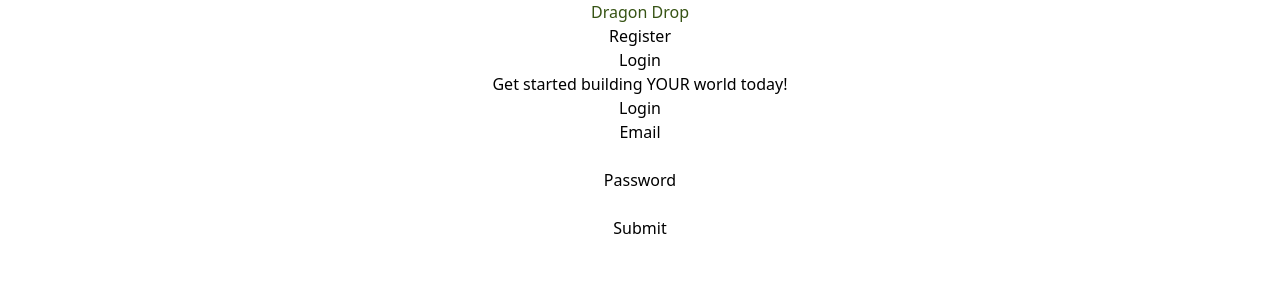
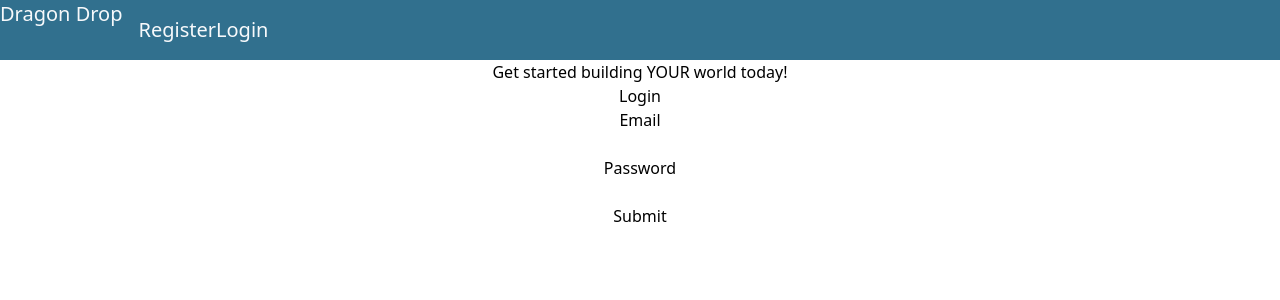
Before and after one commit to 0lgaP/Dragon-Drop, a React (Create React App) app in the folder client/: page /login in a window 1280 px wide. Shown: the top 300 px of the page. Built offline with nearby package versions, Linux system fonts and the light colour scheme.

Commit message:
add formatting to header and navbar to make layout clearer

```diff
--- a/client/src/components/Header.jsx
+++ b/client/src/components/Header.jsx
@@ -14,32 +14,44 @@ const userAuth = window.localStorage.getItem("user_id")
   if (userAuth && JSON.parse(userAuth) === auth.user_id) {
     const { u_id } = auth.user_id
     return (
-      <div className="header bg-blue-3170be ">
-        <div className="header-left">
+      <section className="bg-header text-xl text-textcolor flex flex-row" >
+        <div className="m-4">
           <img className="logo"></img>
-          <h2 id="app-name" className="text-lime-900">Dragon Drop</h2>
+          <h2 id="app-name" className="">Dragon Drop</h2>
         </div>
-        <div className="header-right">
+        <div className="header-right flex flex-row m-4 justify-end">
+          <div>
           <Link to={`/users/${u_id}/campaigns`}><h3>Campaigns</h3></Link>
+          </div>
           <Link to={`/users/${u_id}`}>
-            <img src="https://icon-library.com/images/dnd-icon/dnd-icon-13.jpg"></img>
-            <h3>{auth.email}</h3>
+            <div>
+            <img className="m-1 w-20" src="https://icon-library.com/images/dnd-icon/dnd-icon-13.jpg"></img>
+            </div>
+            <div>
+              <h3>{auth.email}</h3>
+            </div>
           </Link>
+          <div>
           <LogoutButton />
+          </div>
         </div>
-      </div>
+      </section>
     );
   }
   else {
     return (
-      <div className="header">
+      <div className="bg-header text-xl text-textcolor flex flex-row">
         <div className="header-left">
           <img className="logo"></img>
-          <h2 id="app-name" className="text-lime-900">Dragon Drop</h2>
+          <h2 id="app-name" className="">Dragon Drop</h2>
         </div>
-        <div className="header-right">
+        <div className="header-right flex flex-row m-4 justify-end">
+          <div>
           <Link to="/register"><h3>Register</h3></Link>
+          </div>
+          <div>
           <Link to="/login"><h3>Login</h3></Link>
+          </div>
         </div>
       </div>
     );
--- a/client/src/components/Navbar.jsx
+++ b/client/src/components/Navbar.jsx
@@ -8,12 +8,12 @@ const Navbar = (props) => {
   const userAuth = window.localStorage.getItem("user_id")
   if (userAuth && JSON.parse(userAuth) === auth.user_id) {
     return (
-      <nav>
-        <div className="links">
-          <Link to={`/users/${u_id}/campaigns/${c_id}/maps`}>Maps</Link>
-          <Link to={`/users/${u_id}/campaigns/${c_id}/story`}>Story</Link>
-          <Link to={`/users/${u_id}/campaigns/${c_id}/party`}>Party</Link>
-          <Link to={`/users/${u_id}/campaigns/${c_id}/npcs`}>NPCs</Link>
+      <nav className="bg-primary h-full p-1 position-absolute">
+        <div className="links flex flex-row justify-evenly h-full m-6 text-textcolor text-xl">
+          <Link to={`/users/${u_id}/campaigns/${c_id}/maps`} className="hover:font-bold">Maps</Link>
+          <Link to={`/users/${u_id}/campaigns/${c_id}/story`} className="hover:font-bold">Story</Link>
+          <Link to={`/users/${u_id}/campaigns/${c_id}/party`} className="hover:font-bold">Party</Link>
+          <Link to={`/users/${u_id}/campaigns/${c_id}/npcs`} className="hover:font-bold">NPCs</Link>
         </div>
       </nav>
     );
--- a/client/tailwind.config.js
+++ b/client/tailwind.config.js
@@ -4,6 +4,10 @@ module.exports = {
     extend: {
       colors: {
         bkgd: "#f7f9fb",
+        header: "#31708e",
+        primary: "#5085a5",
+        secondary: "#8fc1e3",
+        textcolor: "#f7f9fb"
       }
     },
   },
```
Also changed, not shown: client/src/index.css (+0 -14 lines), client/public/index.css (line endings or trailing spaces).
